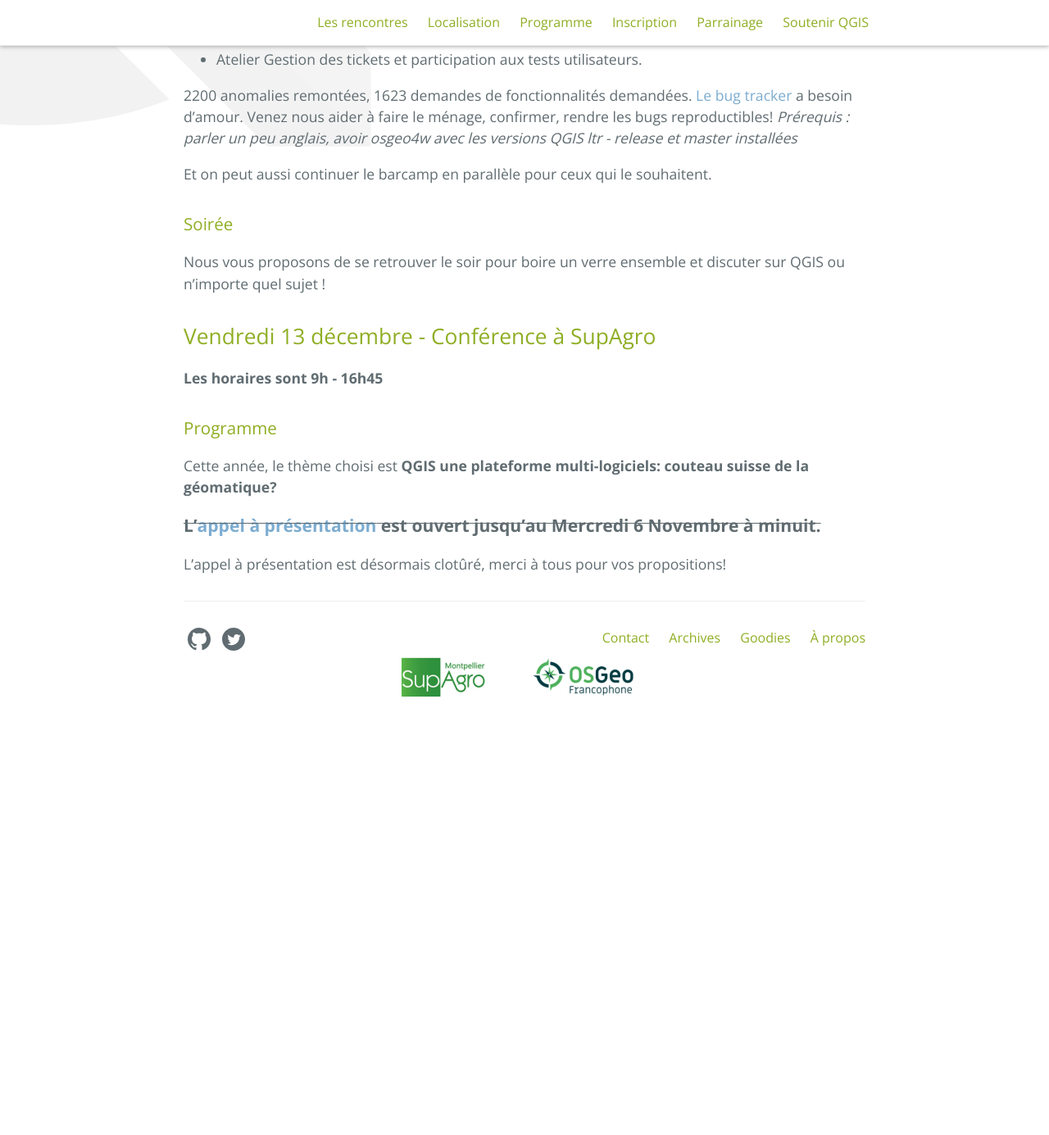
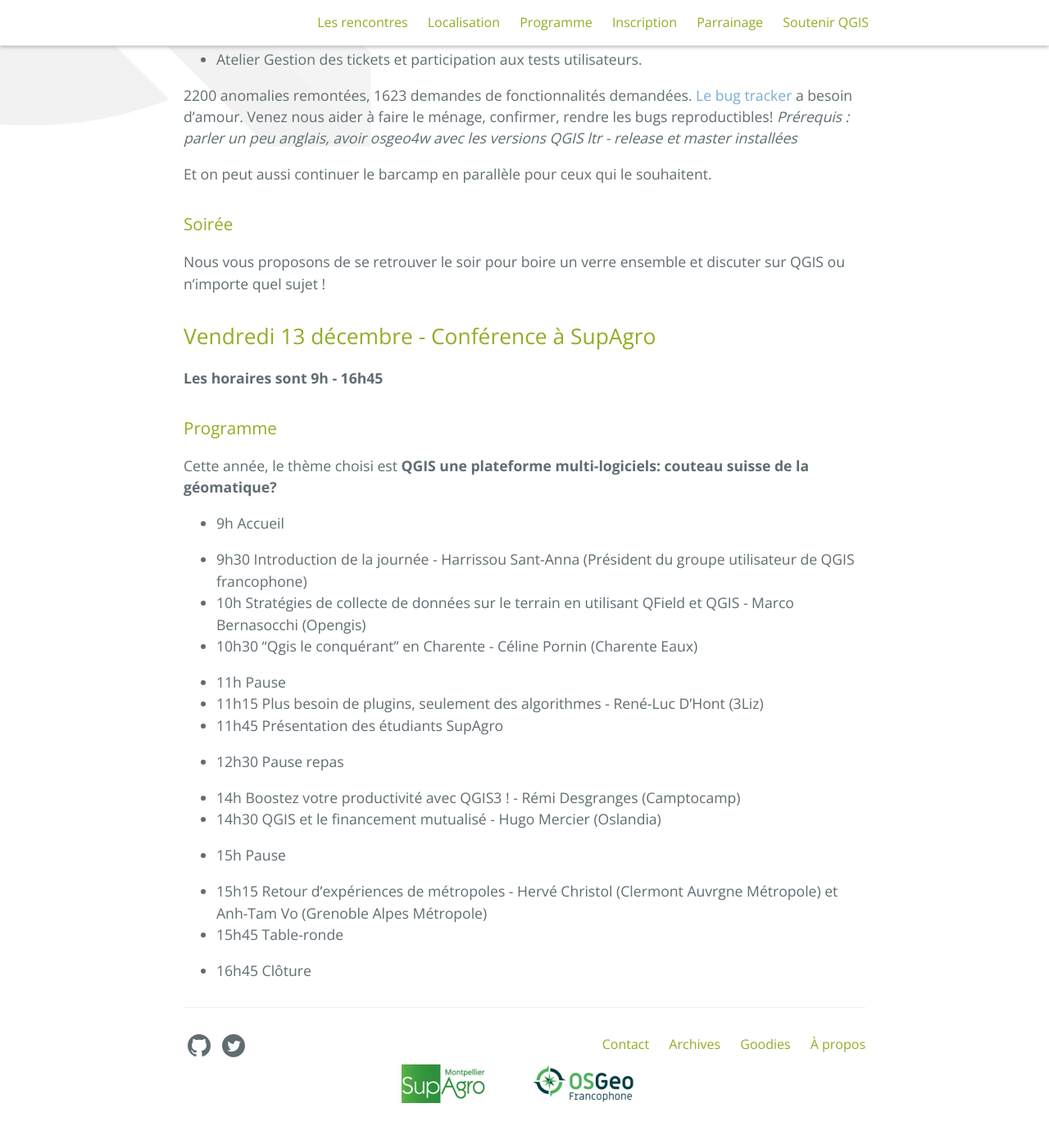
Before and after one commit to OSGeo-fr/QGIS-conf-fr-website, a Jekyll site: the page built from z20_programme.md, in a window 1280 px wide and 1400 px high, scrolled down 1120 px. Shown: the top 1385 px of the window at 82% size. Built offline with Jekyll 4.4.1, drawn with Linux system fonts in a browser that asks for light colours; before the commit the page ends 2024 px from its top, so only the background shows below that.

Commit message:
Update z20_programme.md
Manquent  le sujet de la présentation de étudiants et quels précisions sur la table-ronde.
Horaires à vérifier.

```diff
--- a/z20_programme.md
+++ b/z20_programme.md
@@ -48,6 +48,24 @@ Nous vous proposons de se retrouver le soir pour boire un verre ensemble et disc
 
 Cette année, le thème choisi est **QGIS une plateforme multi-logiciels: couteau suisse de la géomatique?**
 
-~~<span style="font-size:larger;">**L'[appel à présentation](/presentation.html) est ouvert jusqu'au Mercredi 6 Novembre à minuit.**</span>~~
+* 9h Accueil
 
-L'appel à présentation est désormais clotûré, merci à tous pour vos propositions!
+* 9h30 Introduction de la journée - Harrissou Sant-Anna (Président du groupe utilisateur de QGIS francophone)
+* 10h  Stratégies de collecte de données sur le terrain en utilisant QField et QGIS - Marco Bernasocchi (Opengis)
+* 10h30 "Qgis le conquérant" en Charente - Céline Pornin (Charente Eaux)
+
+* 11h Pause
+* 11h15 Plus besoin de plugins, seulement des algorithmes - René-Luc D'Hont (3Liz)
+* 11h45 Présentation des étudiants  SupAgro
+
+* 12h30 Pause repas
+
+* 14h Boostez votre productivité avec QGIS3 ! - Rémi Desgranges (Camptocamp)
+* 14h30 QGIS et le financement mutualisé - Hugo Mercier (Oslandia)
+
+* 15h Pause
+
+* 15h15 Retour d'expériences de métropoles - Hervé Christol (Clermont Auvrgne Métropole) et Anh-Tam Vo (Grenoble Alpes Métropole)
+* 15h45 Table-ronde
+
+* 16h45 Clôture
```
